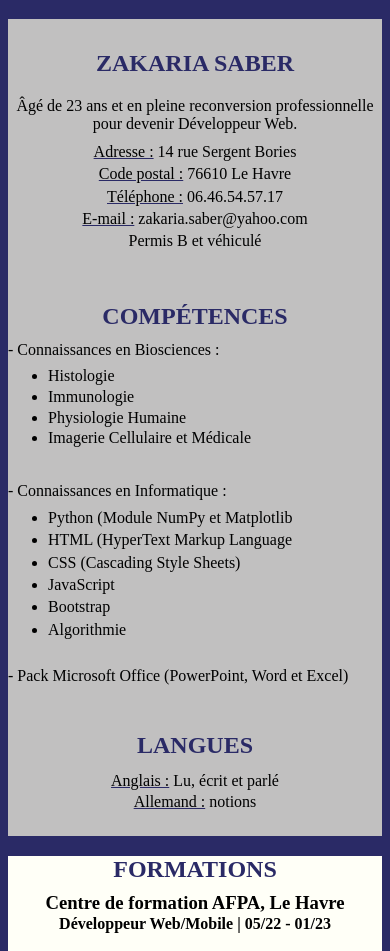
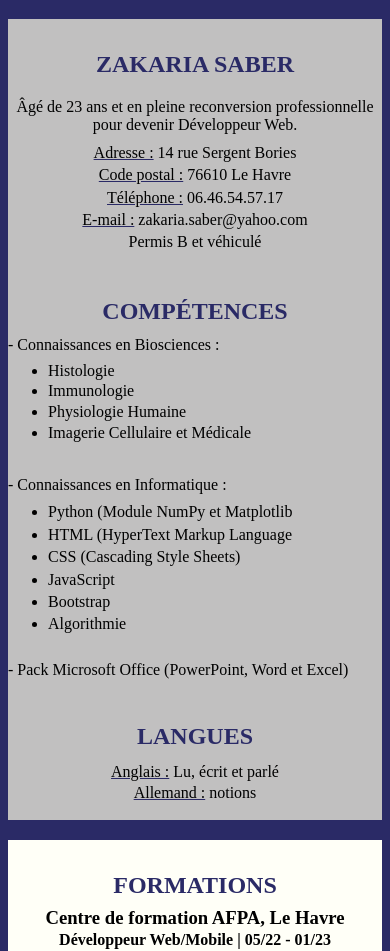
Before and after one commit to KuzanZak/CV-Eval, a plain HTML site: page index.html in a window 390 px wide. Shown: the part 189-1140 px from the top of the page. Drawn offline with Linux system fonts and the light colour scheme.

Commit message:
css mobile finish

```diff
--- a/css/style.css
+++ b/css/style.css
@@ -17,11 +17,12 @@ body{
 /* PRESENTATION */
 .presentation{
     text-align: center;
-    padding: .7rem 0;
+    padding-bottom: .5rem;
 }
 .presentation-ttl{
     text-align: center;
     color: rgb(42, 42, 102);
+    padding-top: 2rem;
 }
 
 .presentation-p{
@@ -33,12 +34,13 @@ body{
 }
 /* SKILLS */
 .skills{
-    padding: .7rem 0;
+    padding-bottom: .5rem;
 }
 
 .skills-ttl{
     text-align: center;
     color: rgb(42, 42, 102);
+    padding-top: .5rem;
 }
 
 .skills-biosciences-list, .skills-informatic-list{
@@ -63,7 +65,7 @@ body{
 /* Langues */
 .languages{
     text-align: center;
-    padding-bottom: 1rem;
+    padding-bottom: .5rem;
 }
 .languages-content p span{
     text-decoration: underline;
@@ -88,6 +90,7 @@ body{
 .formations-ttl{
     text-align: center;
     color: rgb(42, 42, 102);
+    padding-top: 2rem;
 }
 
 .formations-afpa{
@@ -112,7 +115,7 @@ body{
 .experience-ttl{
     text-align: center;
     color: rgb(42, 42, 102);
-    padding-bottom: 1rem;
+    padding: .5rem;
 }
 
 .experience-sttl{
@@ -122,13 +125,13 @@ body{
 /* LOISIRS */
 
 .loisirs{
-    padding: .5rem 0;
+    padding-bottom: .5rem;
 }
 
 .loisirs-ttl{
     text-align: center;
     color: rgb(42, 42, 102);
-    padding-bottom: 1rem;
+    padding-top: .5rem;
 }
 .loisirs-p{
     line-height: 0;
```
